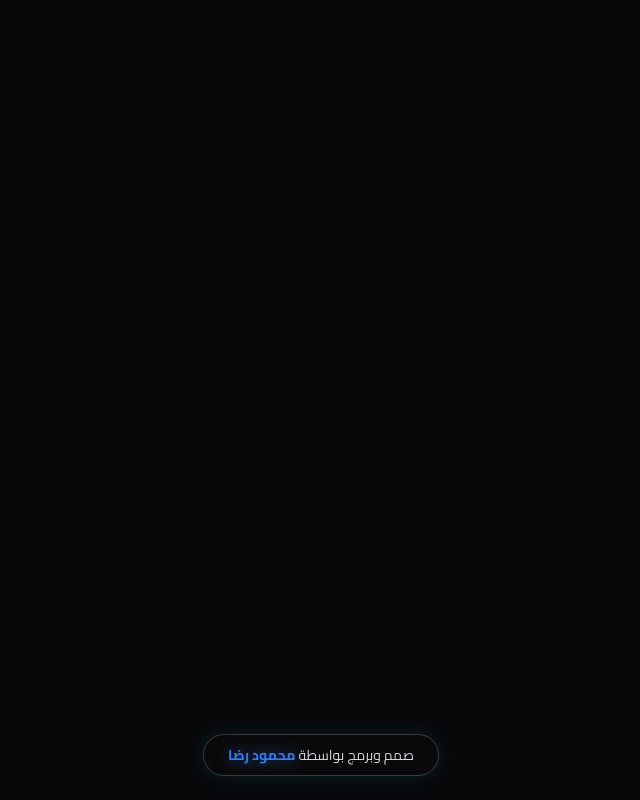
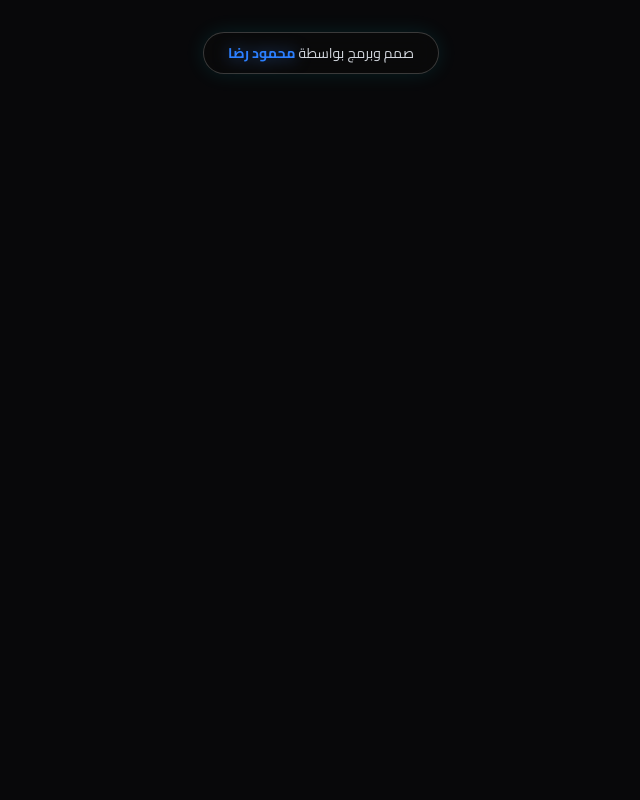
Before and after one commit to mahmoudreda2020outlooc-droid/zaitouna, a Next.js app: page / in a window 1280 px wide. Shown: the whole page, without its empty margins (319-959 px from the left). Built offline with nearby package versions, Linux system fonts and the light colour scheme; no server answers.

Commit message:
feat: make developer card static at the bottom of the page

```diff
--- a/src/app/layout.tsx
+++ b/src/app/layout.tsx
@@ -50,10 +50,9 @@ export default function RootLayout({
         <ClientLayout>
           {children}
 
-          {/* Global Developer Card - Fixed at the very bottom inside ClientLayout wrapper */}
-          <div className="fixed bottom-6 inset-x-0 z-[9999] flex justify-center pointer-events-none px-4">
+          <footer className="w-full flex justify-center py-8 pb-12 relative z-50">
             <DeveloperCard />
-          </div>
+          </footer>
         </ClientLayout>
       </body>
     </html>
```
